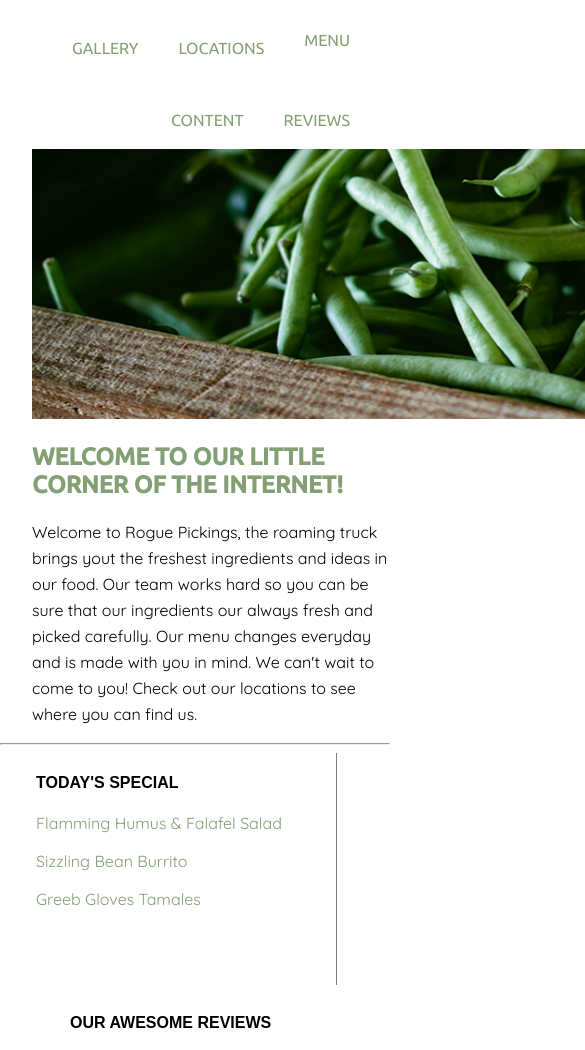
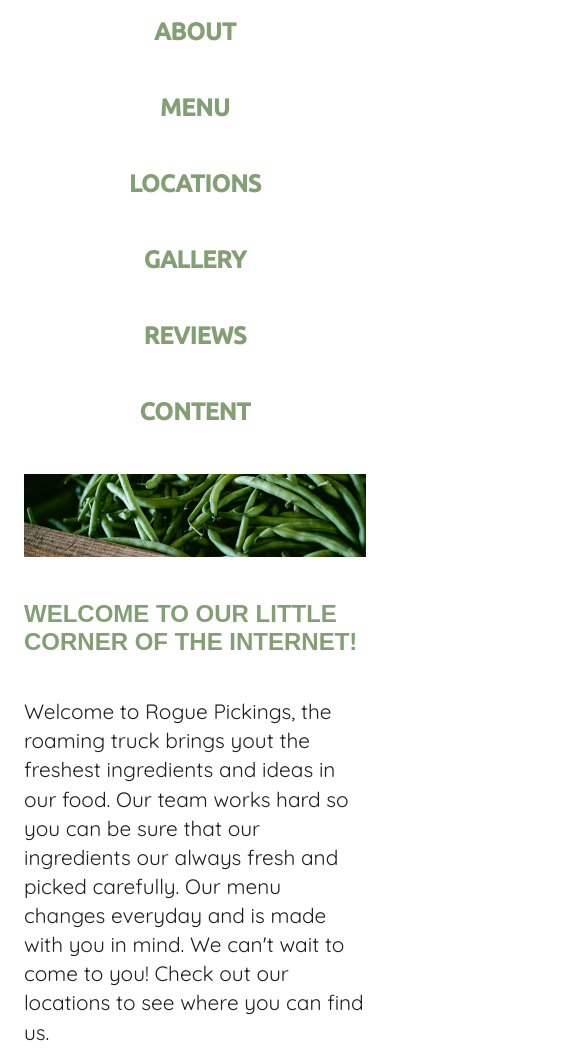
Before and after one commit to NimishUI/Rogue-Picking-Project-, a plain HTML site: page index.html in a window 390 px wide. Shown: the part 91-1141 px from the top of the page, 585 px wide, since content can reach past the window. Drawn offline with Linux system fonts and the light colour scheme.

Commit message:
Made this site responsive

```diff
--- a/index.html
+++ b/index.html
@@ -1,66 +1,83 @@
 <!DOCTYPE html>
 <html lang="en">
   <head>
-    <meta charset="UTF-8">
-    <meta name="viewport" content="width=device-width, initial-scale=1.0">
+    <meta charset="UTF-8" />
+    <meta name="viewport" content="width=device-width, initial-scale=1.0" />
     <title>Rogue Pickings</title>
-    <link rel="stylesheet" href="style.css">
-    <link rel="stylesheet" href="normalize.css">
-    <link href="https://fonts.googleapis.com/css2?family=Ubuntu:ital,wght@0,300;0,400;0,500;1,300&display=swap" rel="stylesheet">
-    <link href="https://fonts.googleapis.com/css2?family=Quicksand:wght@300;400;500&display=swap" rel="stylesheet">
-    <link href="https://fonts.googleapis.com/css2?family=Pinyon+Script&display=swap" rel="stylesheet">
+    <link rel="stylesheet" href="style.css" media="screen and (min-width: 1025px)"/>
+    <link rel="stylesheet" href="normalize.css" />
+    <link rel="stylesheet" href="tab.css" media="screen and (min-width: 769px) and (max-width: 1024px)"/>
+    <link rel="stylesheet" href="mob.css" media="screen and (min-width: 320px) and (max-width: 768px)"/>
+    <link
+      href="https://fonts.googleapis.com/css2?family=Ubuntu:ital,wght@0,300;0,400;0,500;1,300&display=swap"
+      rel="stylesheet"
+    />
+    <link
+      href="https://fonts.googleapis.com/css2?family=Quicksand:wght@300;400;500&display=swap"
+      rel="stylesheet"
+    />
+    <link
+      href="https://fonts.googleapis.com/css2?family=Pinyon+Script&display=swap"
+      rel="stylesheet"
+    />
   </head>
   <body>
-    <header>
     <h1><span>Rogue</span> Pickings</h1>
     <nav>
       <ul>
         <li><a href="#about"></a> About</li>
         <li><a href="#menu"></a> Menu</li>
-                <li> Locations</li>
+        <li>Locations</li>
         <li>Gallery</li>
         <li><a href="#review"></a> Reviews</li>
         <li>Content</li>
       </ul>
     </nav>
-        <img src="hero.png" alt="cover">
+    <header>
+      <img src="hero.png" alt="cover" />
     </header>
 
     <!--About-->
 
     <section id="about">
       <h2>WELCOME TO OUR LITTLE CORNER OF THE INTERNET!</h2>
-        <p>Welcome to Rogue Pickings, the roaming truck brings yout the freshest ingredients and ideas in our food. Our team works hard so you can be sure that our ingredients our always fresh and picked carefully. Our menu changes everyday and is made with you in mind. We can't wait to come to you! Check out our locations to see where you can find us.</p>
+      <p>
+        Welcome to Rogue Pickings, the roaming truck brings yout the freshest
+        ingredients and ideas in our food. Our team works hard so you can be
+        sure that our ingredients our always fresh and picked carefully. Our
+        menu changes everyday and is made with you in mind. We can't wait to
+        come to you! Check out our locations to see where you can find us.
+      </p>
     </section>
 
     <!--Work-->
 
     <footer>
-      <hr>
-    <div class="third-width" id="menu">
+      <div id="menu">
         <h4>TODAY'S SPECIAL</h4>
-        <p>Flamming Humus & Falafel Salad</p><br>
-        <p>Sizzling Bean Burrito</p><br>
+        <p>Flamming Humus & Falafel Salad</p>
+        <p>Sizzling Bean Burrito</p>
         <p>Greeb Gloves Tamales</p>
       </div>
 
-     <div class="vertical"></div>
-
-    <div class="third-width" id="review">
-        <h4>OUR AWESOME REVIEWS</h4>
-         <p>"I got so excited about the yumminess of the falafel salad that I am typing this review as I inhale my lunch. Yes it is that good.... Services were super friendly and quick. Can't wait see you again Rogue Pickings again tomorrow!"</p>
+      <div id="review">
+        <h4>OUR AWESOME <span>REVIEWS</span></h4>
+        <p>
+          "I got so excited about the yumminess of the falafel salad that I am
+          typing this review as I inhale my lunch. Yes it is that good....
+          Services were super friendly and quick. Can't wait see you again Rogue
+          Pickings again tomorrow!"
+        </p>
       </div>
 
-      <div class="vertical"></div>
-
-    <div class="third-width" id="cont">
-        <h4>CONTACT US</h4>
-        <p>1001 Potrero Avenue</p><br>
-        <p>Sans Francisco, CA 94110</p><br>
+      <div id="cont">
+        <h4>CONTACT <span>US</span></h4>
+        <p>1001 Potrero Avenue</p>
+        <p>Sans Francisco, CA 94110</p>
         <p>(415)206-8000</p>
       </div>
     </footer>
-  <hr>
+
     <h4 id="en">POWERED BY LOTS OF <span id="end">fresh</span> INGREDIENTS</h4>
   </body>
 </html>
--- /dev/null
+++ b/mob.css
@@ -0,0 +1,118 @@
+  body {
+    padding: 0 1.5em;
+    color: #1f1f1f;
+  }
+
+  html {
+    font-size: 16px;
+  }
+
+  h1{
+    font-family: "Ubuntu", sans-serif;
+    text-align: center;
+    text-transform: uppercase;
+    border-bottom: 3px solid #839f74;
+  }
+
+  header {
+    display: flex;
+    flex-direction: column;
+    align-items: center;
+  }
+
+  header img {
+    width: 100%;
+    margin-bottom: 1.5em;
+  }
+
+  span {
+    color: #839f74;
+  }
+
+  nav {
+    font-size: 1.5em;
+    color: #839f74;
+    text-align: center;
+    font-family: "Ubuntu", sans-serif;
+    text-transform: uppercase;
+    font-weight: bold;
+  }
+
+  ul {
+    list-style-type: none;
+    padding: 0;
+  }
+
+  li {
+    margin: 2em 0;
+  }
+
+  #about {
+    display: flex;
+    flex-direction: column;
+    align-items: center;
+  }
+
+  h2 {
+    color: #839f74;
+  }
+
+  p {
+    font-family: "Quicksand", sans-serif;
+    font-size: 1.3em;
+    line-height: 1.4em;
+  }
+
+  footer {
+    display: flex;
+    flex-direction: column;
+  }
+
+  #menu {
+    margin-bottom: 3.5em;
+  }
+
+  #menu p {
+    line-height: 1em;
+    color: #839f74;
+  }
+
+  h4 {
+    font-family: "Ubuntu", sans-serif;
+    font-size: 1.4em;
+  }
+
+  #menu p {
+    line-height: 1em;
+  }
+
+  footer h4 {
+    border-bottom: #1f1f1f solid 3px;
+  }
+
+  #cont {
+    margin-bottom: 3.5em;
+    width: 100%;
+  }
+
+  #cont h4 {
+    border-bottom: 3px solid #1f1f1f;
+  }
+
+  #review {
+    margin-bottom: 3.5em;
+  }
+
+  #en {
+    font-size: 0.9em;
+    text-align: center;
+    padding: 1em;
+    border-bottom: 1px gray solid;
+    border-top: 1px gray solid;
+  }
+
+  #en span {
+    color: #839f74;
+    font-family: "Pinyon Script", cursive;
+  }
+}
--- a/style.css
+++ b/style.css
@@ -1,119 +1,106 @@
-span
-{
+html {
+    height: 100%;
+  }
+
+  body {
+    height: 100%;
+    color: #1f1f1f;
+    font-size: 16px;
+    padding: 0 1.5em;
+  }
+
+  h1 {
+    display: inline-block;
+    align-items: center;
+    justify-content: center;
+    font-size: 2.8em;
+    margin-top: 1.4em;
+    font-family: "Ubuntu", sans-serif;
+    text-transform: uppercase;
+    padding-bottom: 16px;
+  }
+
+  span {
     color: #839f74;
   }
 
-header h1
-{
-    float: left;
-    padding-left: 32px;
-    text-transform: uppercase;
-    font-family: serif;
-    font-family: 'Ubuntu', sans-serif;
-    font-weight: 400px;
+  nav {
+    float: right;
+    width: 60%;
+    margin-top: 0.6em;
   }
 
-header nav li
-{
-    float: right;
-    display: inline-block;
-    padding: 34px 40px 20px 0px;
-    color: #839f74;
-    text-transform: uppercase;
-    font-family: 'Ubuntu', sans-serif;
+  ul {
+    display: flex;
+    justify-content: space-between;
   }
 
-header img
-{
-    padding-left: 32px;
-    width: 1300px;
-    height: 270px;
+  li {
+    list-style-type: none;
+    font-size: 1.3em;
+    color: #839f74;
+    font-family: "Ubuntu", sans-serif;
+    text-transform: uppercase;
+    font-weight: bold;
   }
 
-section h2
-{
-    color: #839f74;
-    font-family: 'Ubuntu', sans-serif;
-    padding-left: 32px;
+  header img {
+    width: 100%;
+    margin-bottom: 1.5em;
   }
 
-section p
-{
-    font-family:  'Quicksand', sans-serif;
-    line-height: 26px;
-    padding-left: 32px;
+  h2 {
+    color: #839f74;
+    font-size: 1.8em;
   }
 
-footer
-{
-    height: 245px;
+  p {
+    font-family: "Quicksand", sans-serif;
+    font-size: 1.3em;
+    line-height: 1.4em;
   }
 
-.third-width
-{
-    height: 240px;
-    width: 400px;
-    float: left;
+  footer {
+    display: flex !important;
+    justify-content: space-evenly;
+    padding: 0.5em;
+    border-bottom: 1px solid lightgrey;
+    border-top: 1px solid lightgray;
   }
 
-
-
-#review #menu #cont h4
-{
-   font-family: 'Ubuntu', sans-serif;
-   color: black;
+  div {
+    padding: 1em;
   }
 
-#menu p
-{
-    font-family: 'Quicksand', sans-serif;
-    color: #839f74;
-    margin: auto;
+  #menu {
+    flex: 1;
+    border-right: 1px lightgray solid;
   }
 
-#review p
-{
-    font-family: 'Quicksand', sans-serif;
-    font-weight: 500;
+  #menu p {
+    color: #839f74;
   }
 
-#cont p
-{
-    font-family: 'Quicksand', sans-serif;
-    margin: auto;
-    line-height: 4px;
+  #review {
+    flex: 1;
+    border-right: 1px lightgray solid;
   }
 
-div#menu
-{
-    padding-left: 36px;
-    width: 300px;
+  #cont {
+    flex: 1;
   }
 
-div#cont
-{
-    padding-left: 70px;
+  h4 {
+    font-family: "Ubuntu", sans-serif;
+    font-size: 1.4em;
   }
 
-div#review
-{
-    padding-left: 70px;
+  #en{
+    text-align: center;
+    font-size: 1em;
   }
 
-.vertical
-{
-    width: 1px;
-    background-color: grey;
-    height: 95%;
-    float: left;
+  #en span {
+    color: #839f74;
+    font-family: "Pinyon Script", cursive;
   }
-
-span#end
-{
-    font-family: 'Pinyon Script', cursive;
-}
-
-h4#en
-{
-    text-align: center;
-}
--- /dev/null
+++ b/tab.css
@@ -0,0 +1,125 @@
+body {
+    padding: 0 1.5em;
+    color: #1f1f1f;
+  }
+
+  html {
+    font-size: 16px;
+  }
+
+  header {
+    display: flex;
+    flex-direction: column;
+    align-items: center;
+  }
+
+  header img {
+    width: 100%;
+    margin-bottom: 1.5em;
+  }
+
+  h1 {
+    font-size: 2.8em;
+    margin-top: 0.5em;
+    border-bottom: 4px solid #839f74;
+    font-family: "Ubuntu", sans-serif;
+    text-transform: uppercase;
+    padding-bottom: 16px;
+    text-align: center;
+  }
+
+  span {
+    color: #839f74;
+  }
+
+  nav {
+    font-size: 1.5em;
+    color: #839f74;
+    text-align: center;
+    font-family: "Ubuntu", sans-serif;
+    text-transform: uppercase;
+    font-weight: bold;
+  }
+
+  ul {
+    list-style-type: none;
+    padding: 0;
+    display: flex;
+    flex-wrap: wrap;
+  }
+
+  li {
+    margin: 2em 1.77em;
+  }
+
+  #about {
+    display: flex;
+    flex-direction: column;
+    align-items: center;
+  }
+
+  h2 {
+    color: #839f74;
+  }
+
+  p {
+    font-family: "Quicksand", sans-serif;
+    font-size: 1.3em;
+    line-height: 1.4em;
+  }
+
+  footer {
+    display: flex;
+    flex-direction: column;
+    align-items: flex-start;
+  }
+
+  footer h4 {
+    text-decoration: underline 3px #1f1f1f;
+  }
+
+  #menu {
+    margin-bottom: 3.5em;
+    width: 100%;
+  }
+
+  #menu p
+  {
+    color: #839f74;
+    text-align: center;
+  }
+
+  #menu h4
+  {
+    text-align: center;;
+  }
+
+  h4 {
+    font-family: "Ubuntu", sans-serif;
+    font-size: 1.4em;;
+  }
+
+  #menu p {
+    line-height: 1em;
+  }
+
+  #cont h4 {
+    text-decoration: 3px underline #1f1f1f;
+  }
+
+  #review {
+    margin-bottom: 3.5em;
+  }
+
+  #en {
+    font-size: 0.9em;
+    text-align: center;
+    padding: 1em;
+    border-bottom: 1px gray solid;
+    border-top: 1px gray solid;
+  }
+
+  #en span {
+    color: #839f74;
+    font-family: "Pinyon Script", cursive;
+  }
```
Lines whose indentation alone changed are shown as unchanged.
